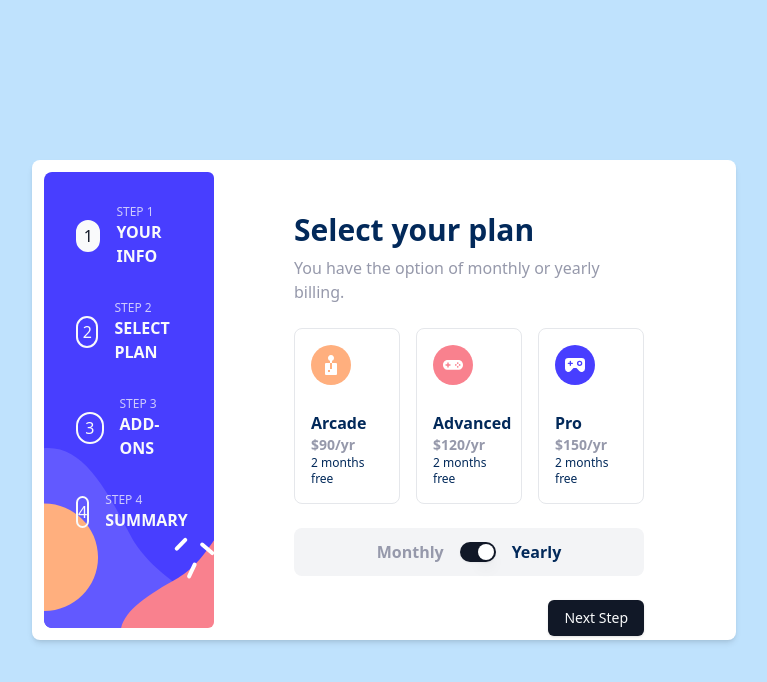
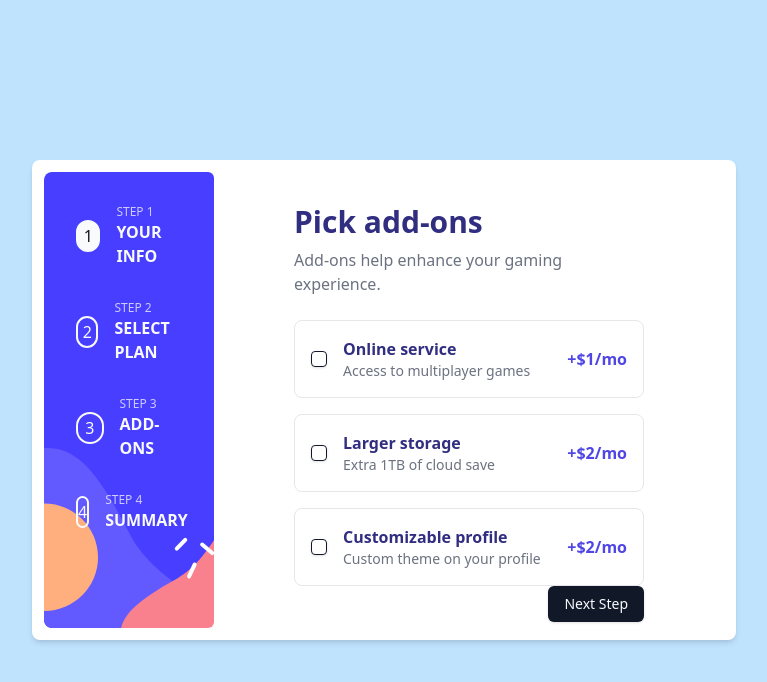
Before and after one commit to brianmarete/multi-step-form, a React (Vite) app: page / in a window 1280 px wide. Shown: the top 682 px of the page, without its empty margins (256-1023 px from the left). Built offline with nearby package versions, Linux system fonts and the light colour scheme.

Commit message:
Add addons component

```diff
--- a/package.json
+++ b/package.json
@@ -10,6 +10,7 @@
     "preview": "vite preview"
   },
   "dependencies": {
+    "@radix-ui/react-checkbox": "^1.1.1",
     "@radix-ui/react-icons": "^1.3.0",
     "@radix-ui/react-slot": "^1.1.0",
     "@radix-ui/react-switch": "^1.1.0",
--- a/src/App.tsx
+++ b/src/App.tsx
@@ -1,9 +1,10 @@
 import { useState } from "react";
-// import PersonalInfo from "@/components/personal-info";
-import PlanSelection from "@/components/plan-selection";
+// import { PersonalInfo } from "@/components/personal-info";
+// import { PlanSelection} from "@/components/plan-selection";
 import { StepIndicator } from "@/components/StepIndicator";
 import { Button } from "@/components/ui/button";
 import clsx from "clsx";
+import Addons from "./components/addons";
 
 function App() {
   const steps = ["YOUR INFO", "SELECT PLAN", "ADD-ONS", "SUMMARY"];
@@ -29,7 +30,8 @@ function App() {
         </div>
         <div className="form w-3/4 h-full px-20 py-8">
           {/* <PersonalInfo /> */}
-          <PlanSelection />
+          {/* <PlanSelection /> */}
+          <Addons />
           <div className="flex justify-between">
             <Button
               className={clsx(currentStep === 0 ? "invisible" : "")}
--- /dev/null
+++ b/src/components/addons.tsx
@@ -0,0 +1,73 @@
+import { useState } from "react";
+import { Checkbox } from "@/components/ui/checkbox";
+
+export default function Addons() {
+  const [selectedAddons, setSelectedAddons] = useState<string[]>([]);
+
+  const addons = [
+    {
+      id: "online",
+      name: "Online service",
+      description: "Access to multiplayer games",
+      price: "+$1/mo",
+    },
+    {
+      id: "storage",
+      name: "Larger storage",
+      description: "Extra 1TB of cloud save",
+      price: "+$2/mo",
+    },
+    {
+      id: "profile",
+      name: "Customizable profile",
+      description: "Custom theme on your profile",
+      price: "+$2/mo",
+    },
+  ];
+
+  const toggleAddon = (id: string) => {
+    setSelectedAddons((prev) =>
+      prev.includes(id) ? prev.filter((item) => item !== id) : [...prev, id]
+    );
+  };
+
+  return (
+    <>
+      <h2 className="text-3xl font-bold text-indigo-900 mb-2">Pick add-ons</h2>
+      <p className="text-gray-500 mb-6">
+        Add-ons help enhance your gaming experience.
+      </p>
+
+      <div className="space-y-4">
+        {addons.map((addon) => (
+          <div
+            key={addon.id}
+            className={`flex items-center justify-between p-4 border rounded-lg ${
+              selectedAddons.includes(addon.id)
+                ? "border-indigo-600 bg-indigo-50"
+                : "border-gray-200"
+            }`}
+          >
+            <div className="flex items-center space-x-4">
+              <Checkbox
+                id={addon.id}
+                checked={selectedAddons.includes(addon.id)}
+                onCheckedChange={() => toggleAddon(addon.id)}
+              />
+              <div>
+                <label
+                  htmlFor={addon.id}
+                  className="font-semibold text-indigo-900"
+                >
+                  {addon.name}
+                </label>
+                <p className="text-sm text-gray-500">{addon.description}</p>
+              </div>
+            </div>
+            <span className="text-indigo-600 font-semibold">{addon.price}</span>
+          </div>
+        ))}
+      </div>
+    </>
+  );
+}
--- a/src/components/personal-info.tsx
+++ b/src/components/personal-info.tsx
@@ -1,4 +1,4 @@
-const PersonalInfo = () => {
+export function PersonalInfo() {
   return (
     <>
       <h1 className="text-3xl text-marine-blue font-bold my-2">
@@ -37,6 +37,4 @@ const PersonalInfo = () => {
       </form>
     </>
   );
-};
-
-export default PersonalInfo;
+}
--- a/src/components/plan-selection.tsx
+++ b/src/components/plan-selection.tsx
@@ -1,7 +1,7 @@
 import { Switch } from "@/components/ui/switch";
 import { useState } from "react";
 
-const PlanSelection = () => {
+export function PlanSelection() {
   const [isYearly, setIsYearly] = useState(true);
   const [selectedPlan, setSelectedPlan] = useState<string | null>(null);
 
@@ -78,6 +78,4 @@ const PlanSelection = () => {
       </div>
     </>
   );
-};
-
-export default PlanSelection;
+}
--- /dev/null
+++ b/src/components/ui/checkbox.tsx
@@ -0,0 +1,28 @@
+import * as React from "react"
+import * as CheckboxPrimitive from "@radix-ui/react-checkbox"
+import { CheckIcon } from "@radix-ui/react-icons"
+
+import { cn } from "@/lib/utils"
+
+const Checkbox = React.forwardRef<
+  React.ElementRef<typeof CheckboxPrimitive.Root>,
+  React.ComponentPropsWithoutRef<typeof CheckboxPrimitive.Root>
+>(({ className, ...props }, ref) => (
+  <CheckboxPrimitive.Root
+    ref={ref}
+    className={cn(
+      "peer h-4 w-4 shrink-0 rounded-sm border border-primary shadow focus-visible:outline-none focus-visible:ring-1 focus-visible:ring-ring disabled:cursor-not-allowed disabled:opacity-50 data-[state=checked]:bg-primary data-[state=checked]:text-primary-foreground",
+      className
+    )}
+    {...props}
+  >
+    <CheckboxPrimitive.Indicator
+      className={cn("flex items-center justify-center text-current")}
+    >
+      <CheckIcon className="h-4 w-4" />
+    </CheckboxPrimitive.Indicator>
+  </CheckboxPrimitive.Root>
+))
+Checkbox.displayName = CheckboxPrimitive.Root.displayName
+
+export { Checkbox }
```
Also changed, not shown: 1 other file (tests, documents, lock files or other folders).
